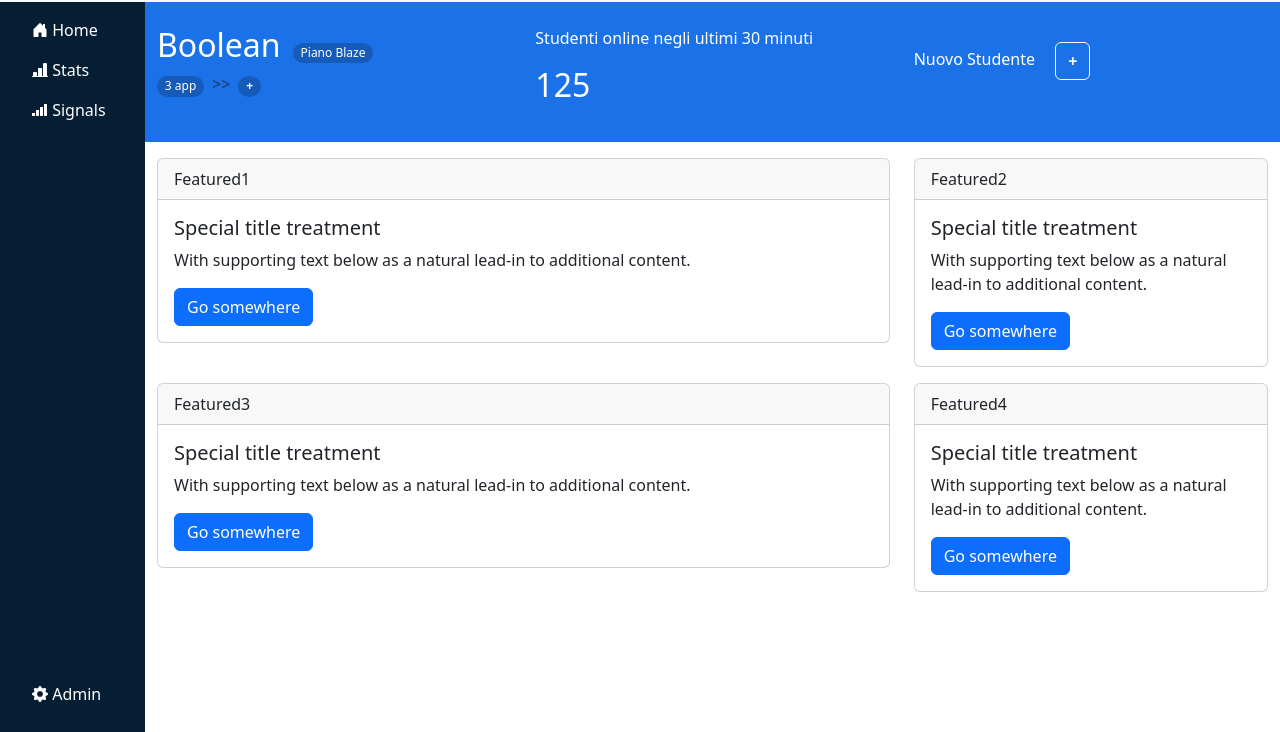
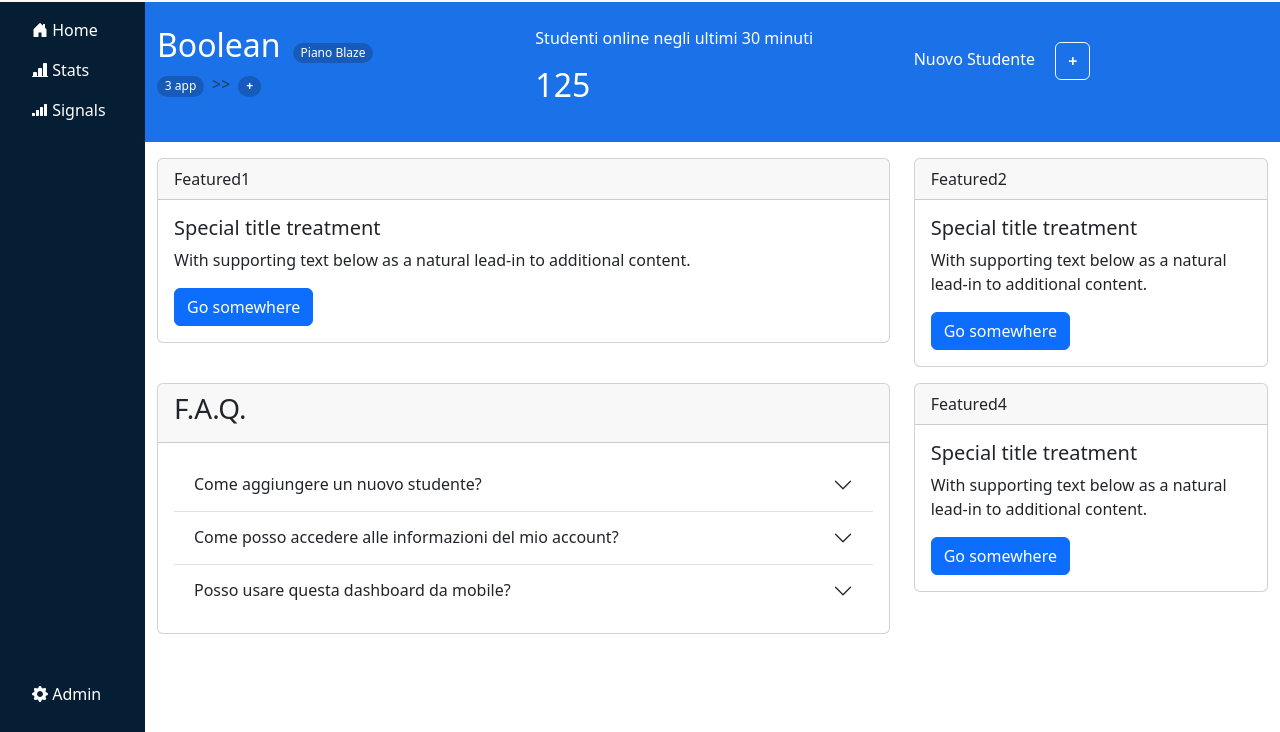
Before and after one commit to PaoloGiovannini/html-css-bootstrap-dashboard, a plain HTML site: page index.html in a window 1280 px wide. Shown: the part 68-800 px from the top of the page. Drawn offline with nearby package versions, Linux system fonts and the light colour scheme.

Commit message:
sezione faq

```diff
--- a/index.html
+++ b/index.html
@@ -129,12 +129,41 @@
                         <div class="col-12 col-lg-8 pt-3">
                             <div class="card">
                                 <div class="card-header">
-                                  Featured3
+                                  <h3>F.A.Q.</h3>
                                 </div>
                                 <div class="card-body">
-                                  <h5 class="card-title">Special title treatment</h5>
-                                  <p class="card-text">With supporting text below as a natural lead-in to additional content.</p>
-                                  <a href="#" class="btn btn-primary">Go somewhere</a>
+                                  <div class="accordion accordion-flush" id="accordionFlushExample">
+                                    <div class="accordion-item">
+                                      <h2 class="accordion-header" id="flush-headingOne">
+                                        <button class="accordion-button collapsed" type="button" data-bs-toggle="collapse" data-bs-target="#flush-collapseOne" aria-expanded="false" aria-controls="flush-collapseOne">
+                                          Come aggiungere un nuovo studente?
+                                        </button>
+                                      </h2>
+                                      <div id="flush-collapseOne" class="accordion-collapse collapse" aria-labelledby="flush-headingOne" data-bs-parent="#accordionFlushExample">
+                                        <div class="accordion-body">Clicca sul + in alto nella sezione blu.</div>
+                                      </div>
+                                    </div>
+                                    <div class="accordion-item">
+                                      <h2 class="accordion-header" id="flush-headingTwo">
+                                        <button class="accordion-button collapsed" type="button" data-bs-toggle="collapse" data-bs-target="#flush-collapseTwo" aria-expanded="false" aria-controls="flush-collapseTwo">
+                                          Come posso accedere alle informazioni del mio account?
+                                        </button>
+                                      </h2>
+                                      <div id="flush-collapseTwo" class="accordion-collapse collapse" aria-labelledby="flush-headingTwo" data-bs-parent="#accordionFlushExample" >
+                                        <div class="accordion-body">Clicca sull'icona della campanella.</div>
+                                      </div>
+                                    </div>
+                                    <div class="accordion-item">
+                                      <h2 class="accordion-header" id="flush-headingThree">
+                                        <button class="accordion-button collapsed" type="button" data-bs-toggle="collapse" data-bs-target="#flush-collapseThree" aria-expanded="false" aria-controls="flush-collapseThree">
+                                          Posso usare questa dashboard da mobile?
+                                        </button>
+                                      </h2>
+                                      <div id="flush-collapseThree" class="accordion-collapse collapse" aria-labelledby="flush-headingThree" data-bs-parent="#accordionFlushExample" >
+                                        <div class="accordion-body">Si</div>
+                                      </div>
+                                    </div>
+                                  </div>
                                 </div>
                               </div>
                         </div>
```
